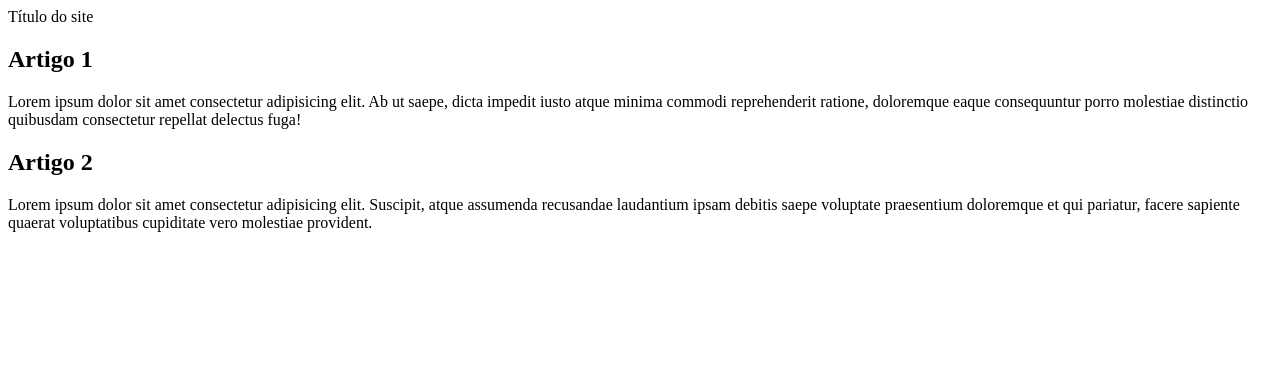
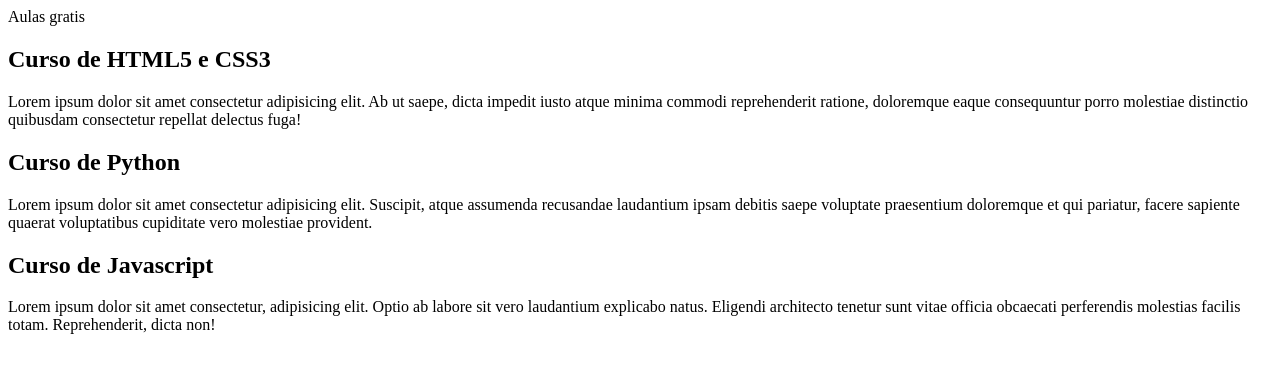
Before and after one commit to Lucyzin/ola-mundo, a plain HTML site: page index.html in a window 1280 px wide. Drawn offline with Linux system fonts and the light colour scheme.

Commit message:
added-content

```diff
--- a/index.html
+++ b/index.html
@@ -3,20 +3,24 @@
 <head>
     <meta charset="UTF-8">
     <meta name="viewport" content="width=device-width, initial-scale=1.0">
-    <title>Home</title>
+    <title></title>
 </head>
 <body>
     <main>
         <header>
-            Título do site
+            Aulas gratis
         </header>
         <article>
-            <h2>Artigo 1</h2>
+            <h2>Curso de HTML5 e CSS3</h2>
             <p>Lorem ipsum dolor sit amet consectetur adipisicing elit. Ab ut saepe, dicta impedit iusto atque minima commodi reprehenderit ratione, doloremque eaque consequuntur porro molestiae distinctio quibusdam consectetur repellat delectus fuga!</p>
         </article>
         <article>
-            <h2>Artigo 2</h2>
+            <h2>Curso de Python</h2>
             <p>Lorem ipsum dolor sit amet consectetur adipisicing elit. Suscipit, atque assumenda recusandae laudantium ipsam debitis saepe voluptate praesentium doloremque et qui pariatur, facere sapiente quaerat voluptatibus cupiditate vero molestiae provident.</p>
+        </article>
+        <article>
+            <h2>Curso de Javascript</h2>
+            <p>Lorem ipsum dolor sit amet consectetur, adipisicing elit. Optio ab labore sit vero laudantium explicabo natus. Eligendi architecto tenetur sunt vitae officia obcaecati perferendis molestias facilis totam. Reprehenderit, dicta non!</p>
         </article>
     </main>
 
```
